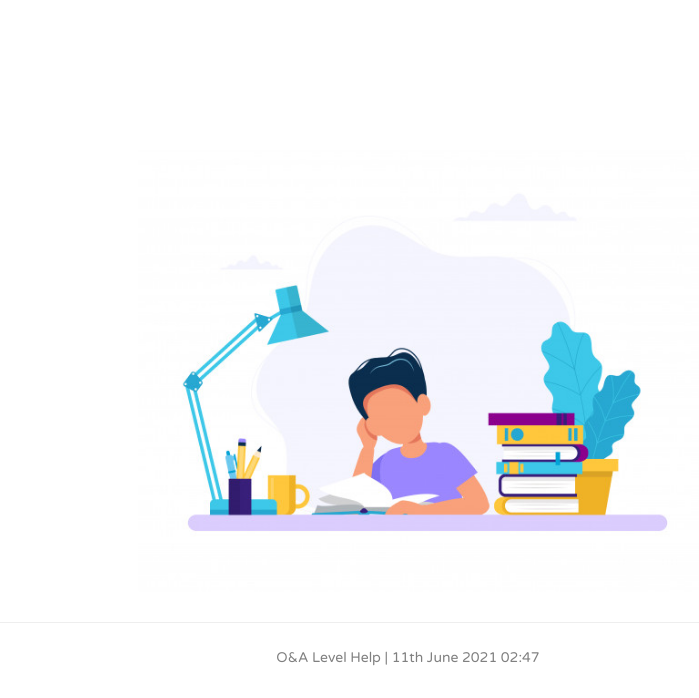
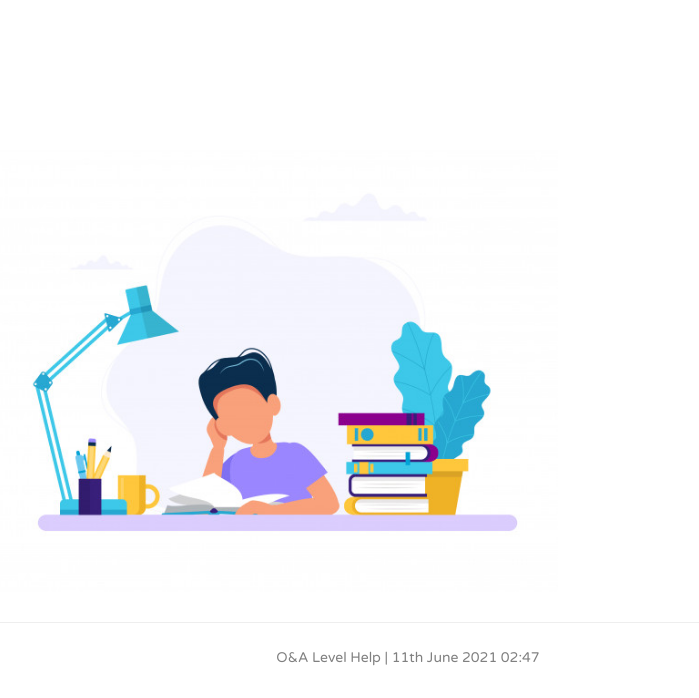
Before and after one commit to Ahmed-L/studyplat, a Django app: page /home in a window 1280 px wide. Shown: the part 214-912 px from the top of the page, without its empty margins (232-931 px from the left). Run offline with Django 3.2, Linux system fonts and the light colour scheme; data comes from the database, SQL or seed files in the repository; some libraries are stand-ins or nearby versions.

Commit message:
reduced margin from homepage img

```diff
--- a/app_core/templates/app_core/home.html
+++ b/app_core/templates/app_core/home.html
@@ -19,7 +19,7 @@
         <p>Stuck with a Question paper? <b>We got you covered.</b></p>
         <p>Enhanced study guide and tips. <b>Tutorials</b> on all chapters. </p>
     <p>
-        <img src="{% static 'app_core/media/study_table.jpg' %}" style="width: 50%; margin-left: 300px; margin-top: 150px">
+        <img src="{% static 'app_core/media/study_table.jpg' %}" style="width: 50%; margin-left: 150px; margin-top: 150px">
     </p>
 
     </div>
```
